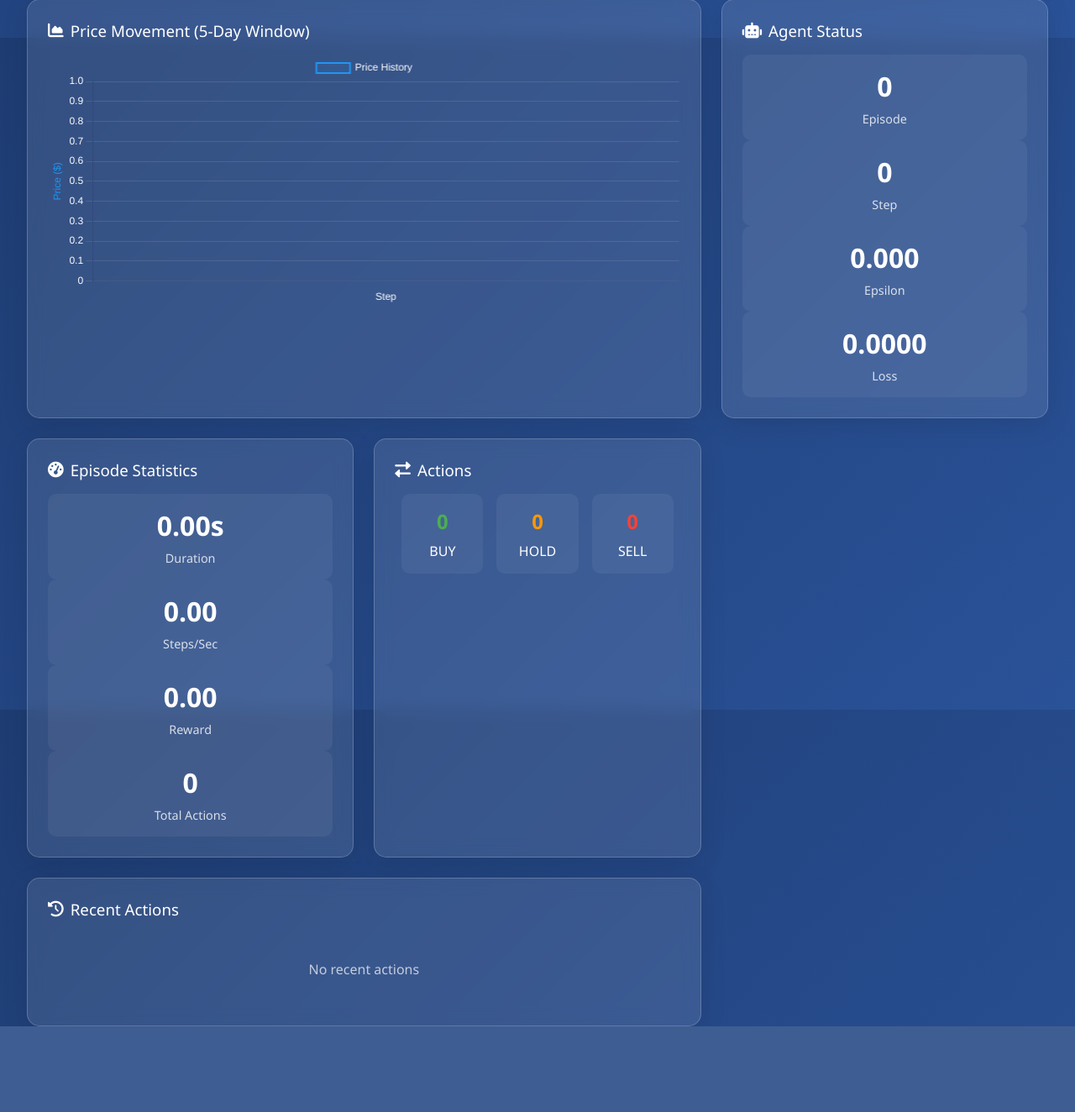
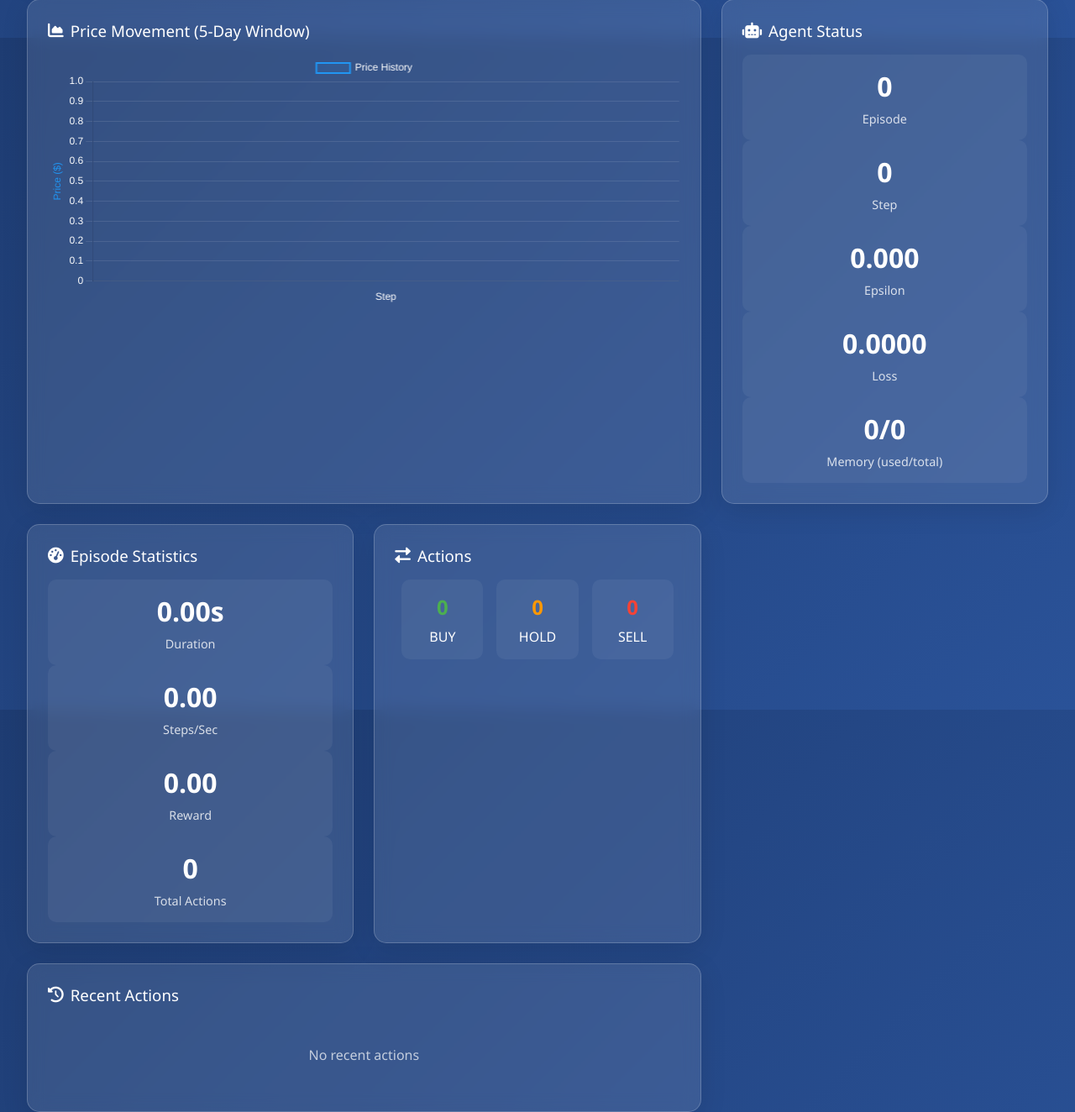
Before and after one commit to SouravDaedo/23_Trading_with_RL, a Flask app: page / in a window 1280 px wide. Shown: the part 755-2079 px from the top of the page at 84% size. Before the commit the page ends 1977 px from the top, so only its background shows below. Run offline with Flask 3, Linux system fonts and the light colour scheme; data that the repository does not hold is empty; some libraries are stand-ins or nearby versions.

Commit message:
update mem

```diff
--- a/dashboard/templates/dashboard.html
+++ b/dashboard/templates/dashboard.html
@@ -291,6 +291,10 @@
             <div class="metric">
                 <div class="metric-value" id="current-loss">0.0000</div>
                 <div class="metric-label">Loss</div>
+            </div>
+            <div class="metric">
+                <div class="metric-value" id="memory-usage">0/0</div>
+                <div class="metric-label">Memory (used/total)</div>
             </div>
         </div>
 
```
